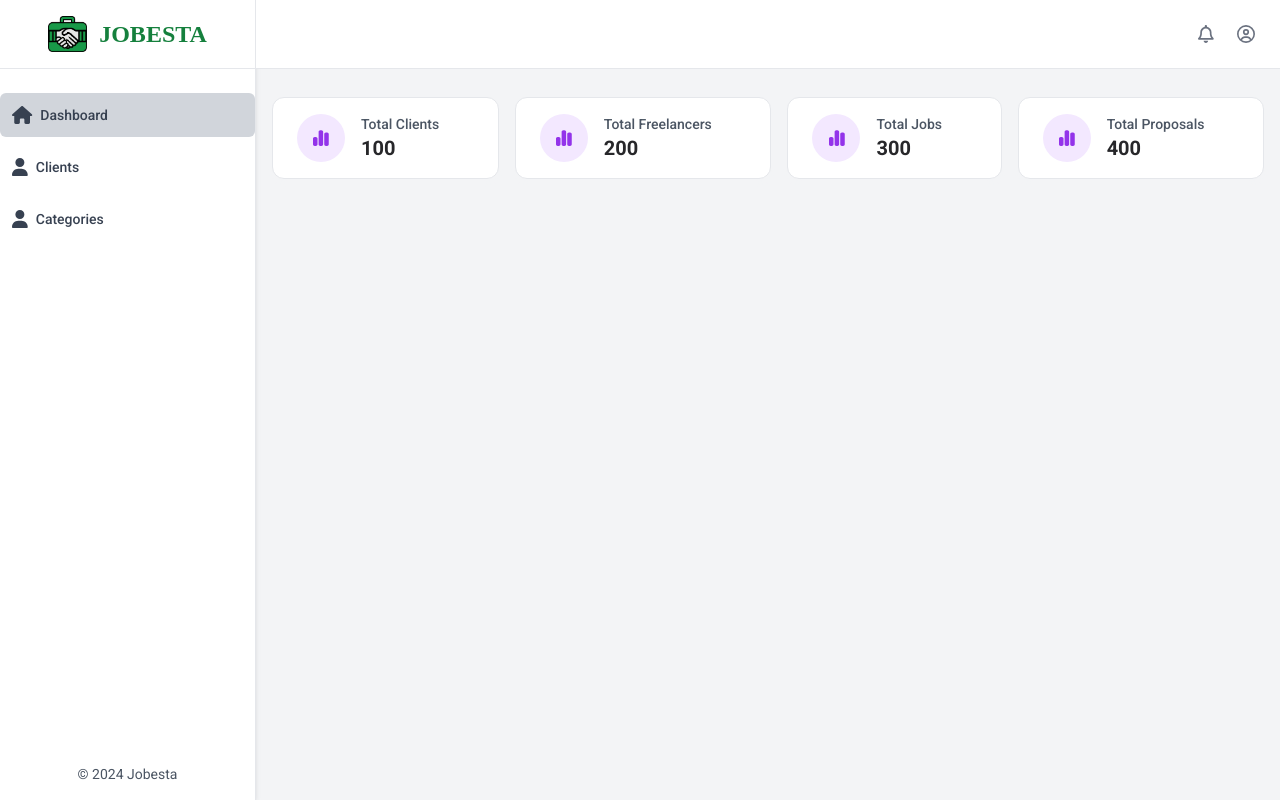
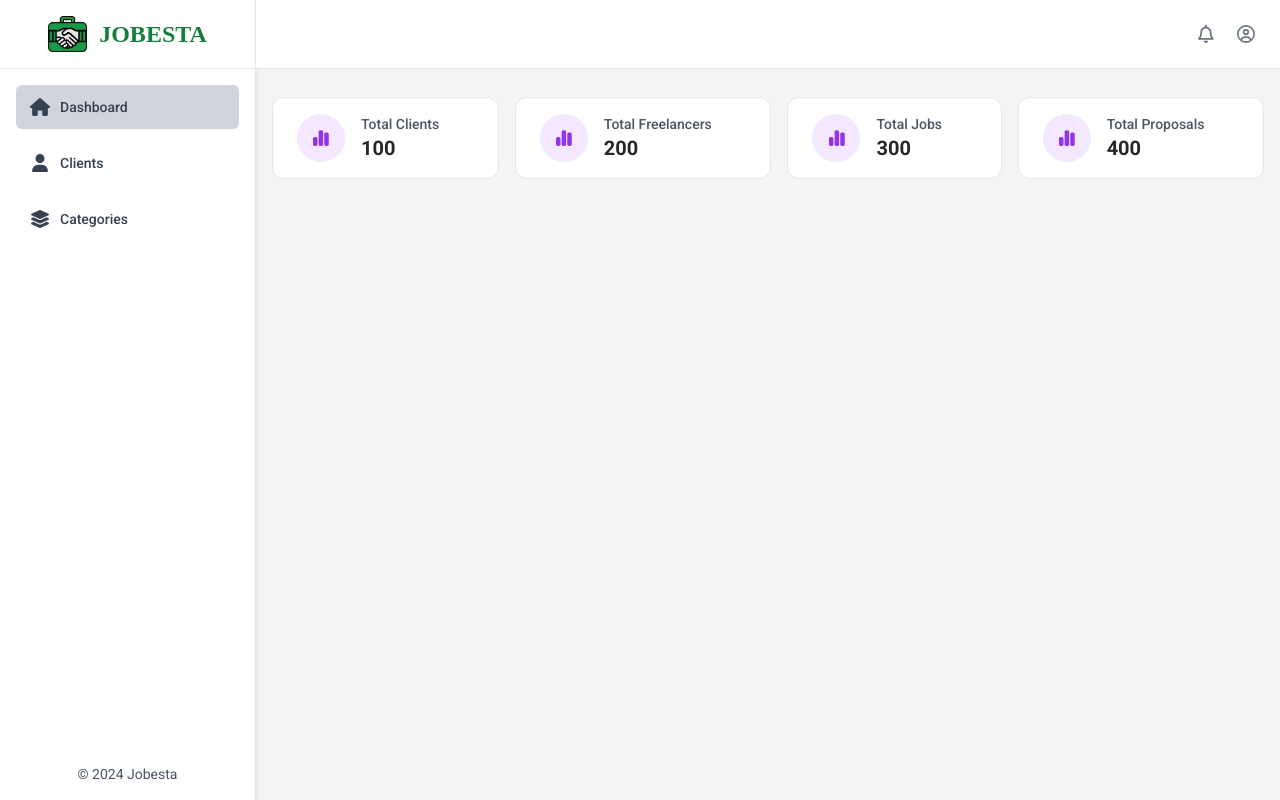
Before and after one commit to AhmedSobhy01/jobesta, a React (Vite) app in the folder client/: page /admin in a window 1280 px wide. Built offline with nearby package versions, Linux system fonts and the light colour scheme; the HTML template or start-up script is replaced by a standard one; a web font is replaced by a local one.

Commit message:
feat: update margins and categories icon

```diff
--- a/client/src/components/Admin/Layout/Sidebar.tsx
+++ b/client/src/components/Admin/Layout/Sidebar.tsx
@@ -1,4 +1,4 @@
-import { faHome, faUser } from '@fortawesome/free-solid-svg-icons';
+import { faHome, faLayerGroup, faUser } from '@fortawesome/free-solid-svg-icons';
 import { Link } from 'react-router-dom';
 import jobestaLogo from '@/assets/jobesta-logo.png';
 import SidebarButton from '@/components/Admin/Layout/SidebarButton';
@@ -18,10 +18,10 @@ const Sidebar: React.FC = () => {
         </Link>
       </div>
 
-      <nav className="mt-6 space-y-2">
+      <nav className="mt-4 space-y-3">
         <SidebarButton icon={faHome} text="Dashboard" route="/admin" />
         <SidebarButton icon={faUser} text="Clients" route="/admin/clients" />
-        <SidebarButton icon={faUser} text="Categories" route="/admin/categories" />
+        <SidebarButton icon={faLayerGroup} text="Categories" route="/admin/categories" />
       </nav>
 
       <div className="mt-auto p-4 text-center text-sm text-gray-600 dark:text-gray-400">
--- a/client/src/components/Admin/Layout/SidebarButton.tsx
+++ b/client/src/components/Admin/Layout/SidebarButton.tsx
@@ -16,9 +16,9 @@ function SidebarButton({
   return (
     <Link
       to={route}
-      className={`flex items-center p-3 space-x-2 text-gray-700 hover:bg-gray-300 rounded-md transition-all duration-200 dark:text-gray-200 dark:hover:bg-gray-600 dark:hover:text-white ${currentRoute == route ? 'bg-gray-300' : ''}`}
+      className={`flex items-center mx-4 p-3 space-x-2 text-gray-700 hover:bg-gray-300 rounded-md transition-all duration-200 dark:text-gray-200 dark:hover:bg-gray-600 dark:hover:text-white ${currentRoute == route ? 'bg-gray-300' : ''}`}
     >
-      <FontAwesomeIcon icon={icon} className="text-lg" />
+      <FontAwesomeIcon icon={icon} className="text-lg w-6" />
       <span className="text-sm font-medium">{text}</span>
     </Link>
   );
```
